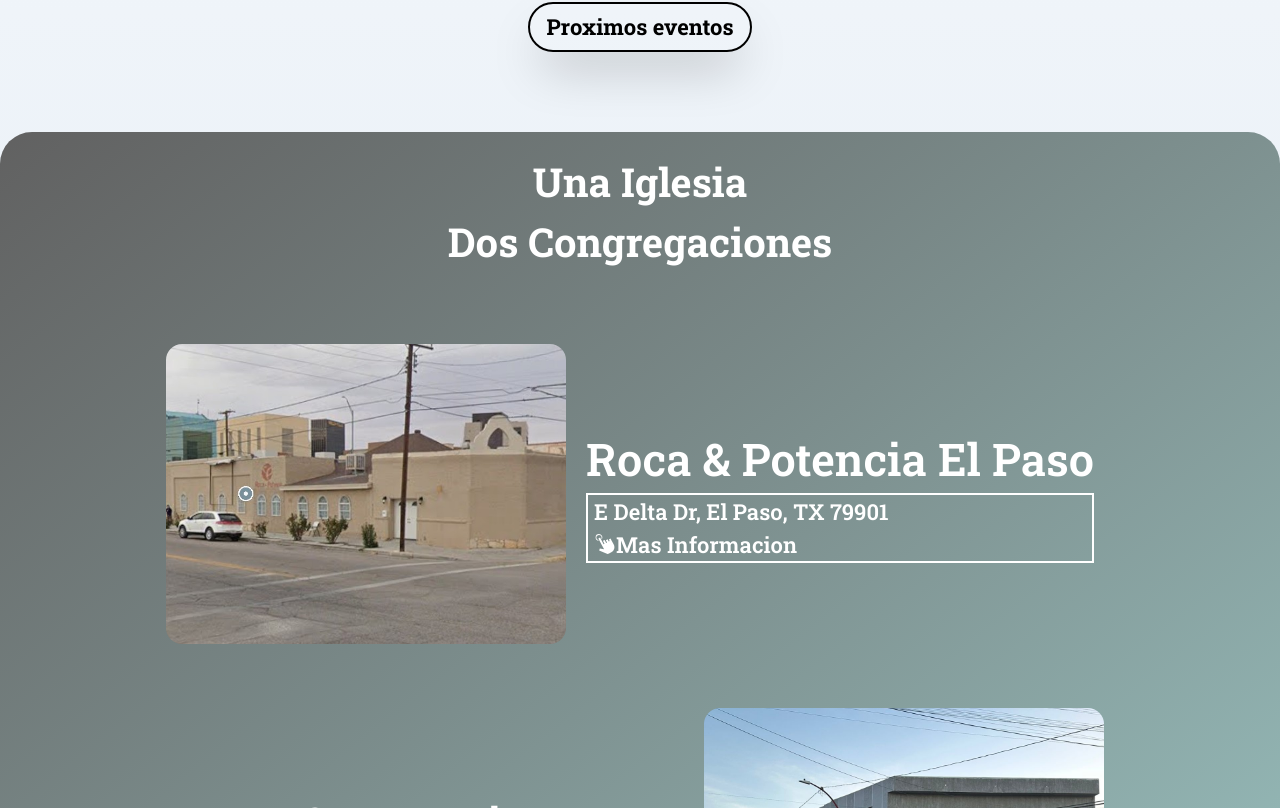
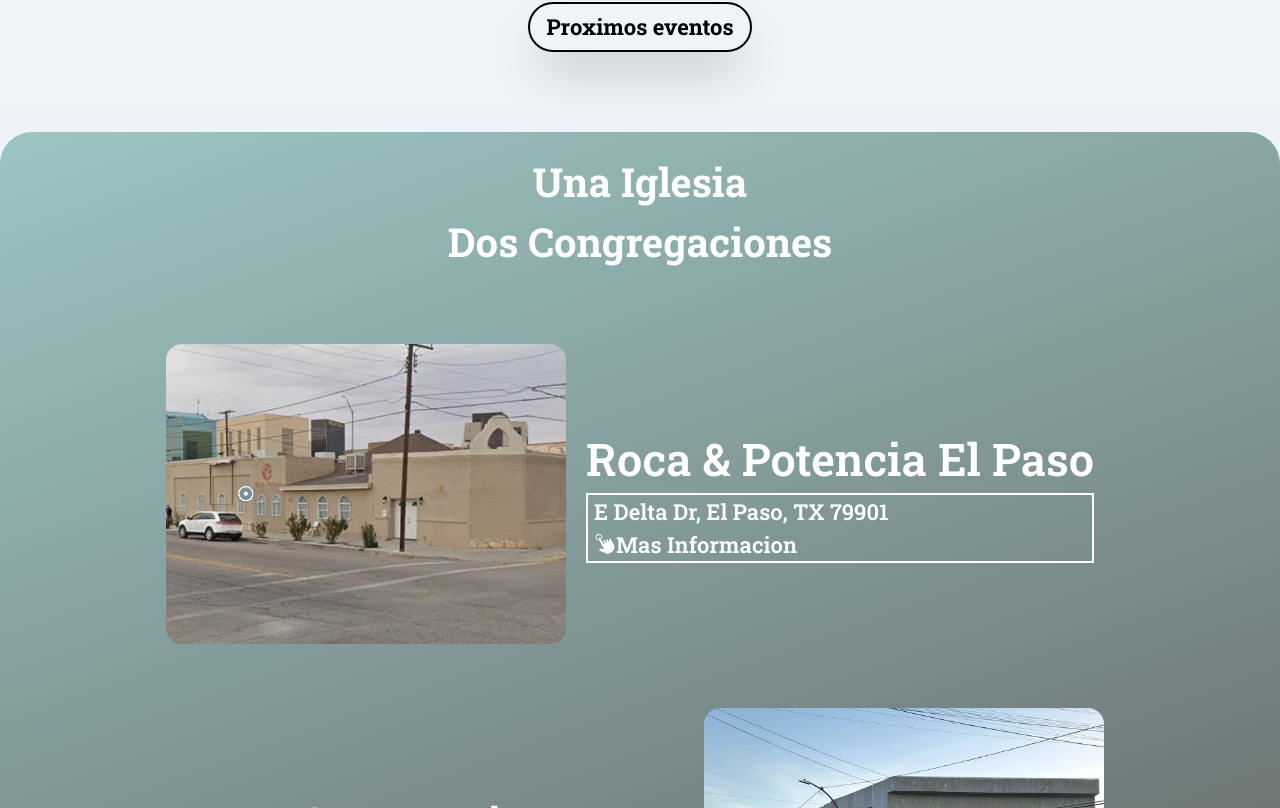
Before and after one commit to Ateran7595/Roca-Potencia, a React (Vite) app: page / in a window 1280 px wide. Shown: the part 1412-2220 px from the top of the page. Built offline with nearby package versions, Linux system fonts and the light colour scheme; no server answers.

Commit message:
changed color from services

```diff
--- a/src/create-page/Services.jsx
+++ b/src/create-page/Services.jsx
@@ -6,7 +6,7 @@ function Services() {
   return (
     <div
       id="service"
-      className="font-roboto flex flex-col justify-center items-center mt-[80px] md:pb-[100px] xs:pb-[50px] text-white bg-gradient-to-tl from-[#9bc5c3] to-[#616161] rounded-t-4xl rounded-b-4xl"
+      className="font-roboto flex flex-col justify-center items-center mt-[80px] md:pb-[100px] xs:pb-[50px] text-white bg-[linear-gradient(-20deg,#616161_0%,#9bc5c3_100%)] rounded-t-4xl rounded-b-4xl"
     >
       <h1 className="md:text-[40px] sm:text-[30px] xs:text-[25px] font-bold pt-5 text-center">
         Una Iglesia
```
